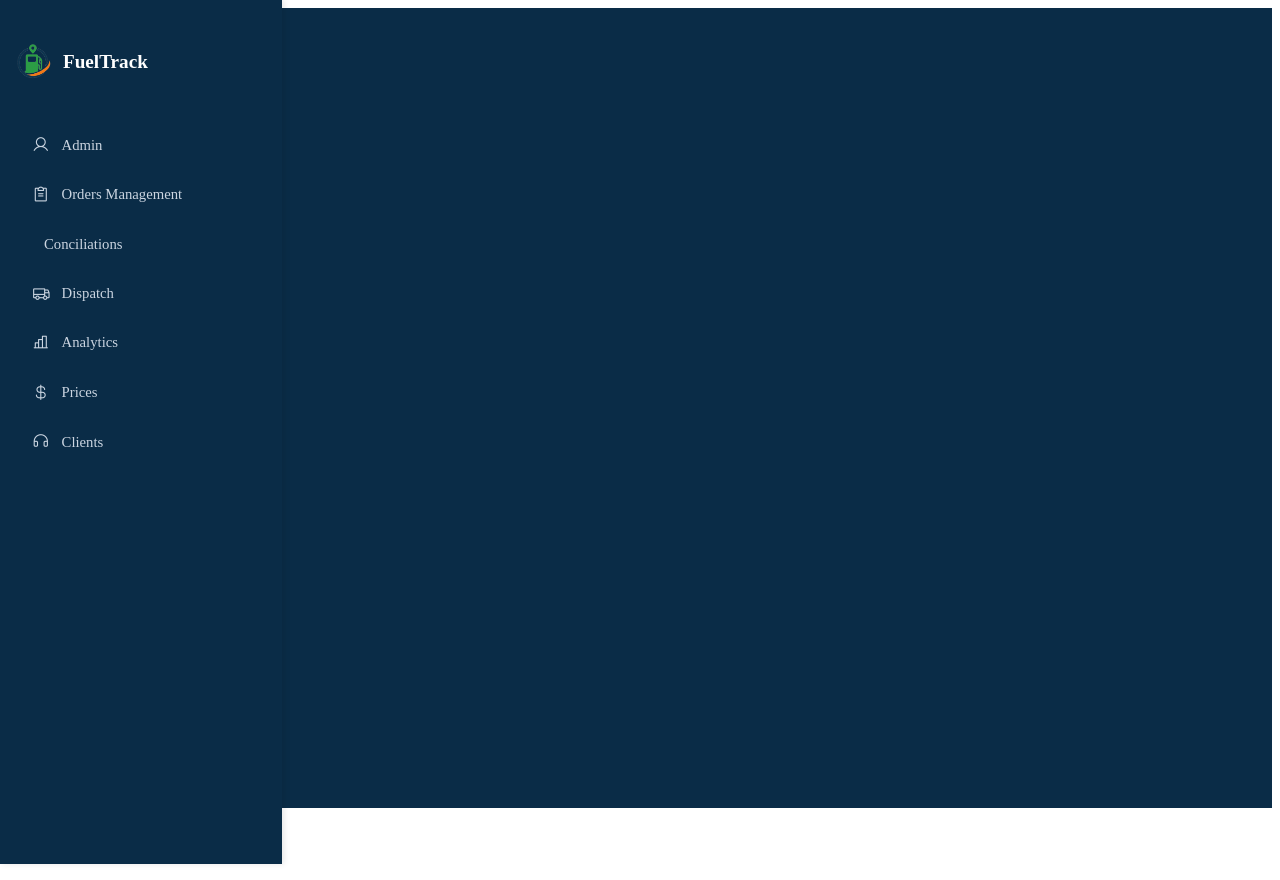
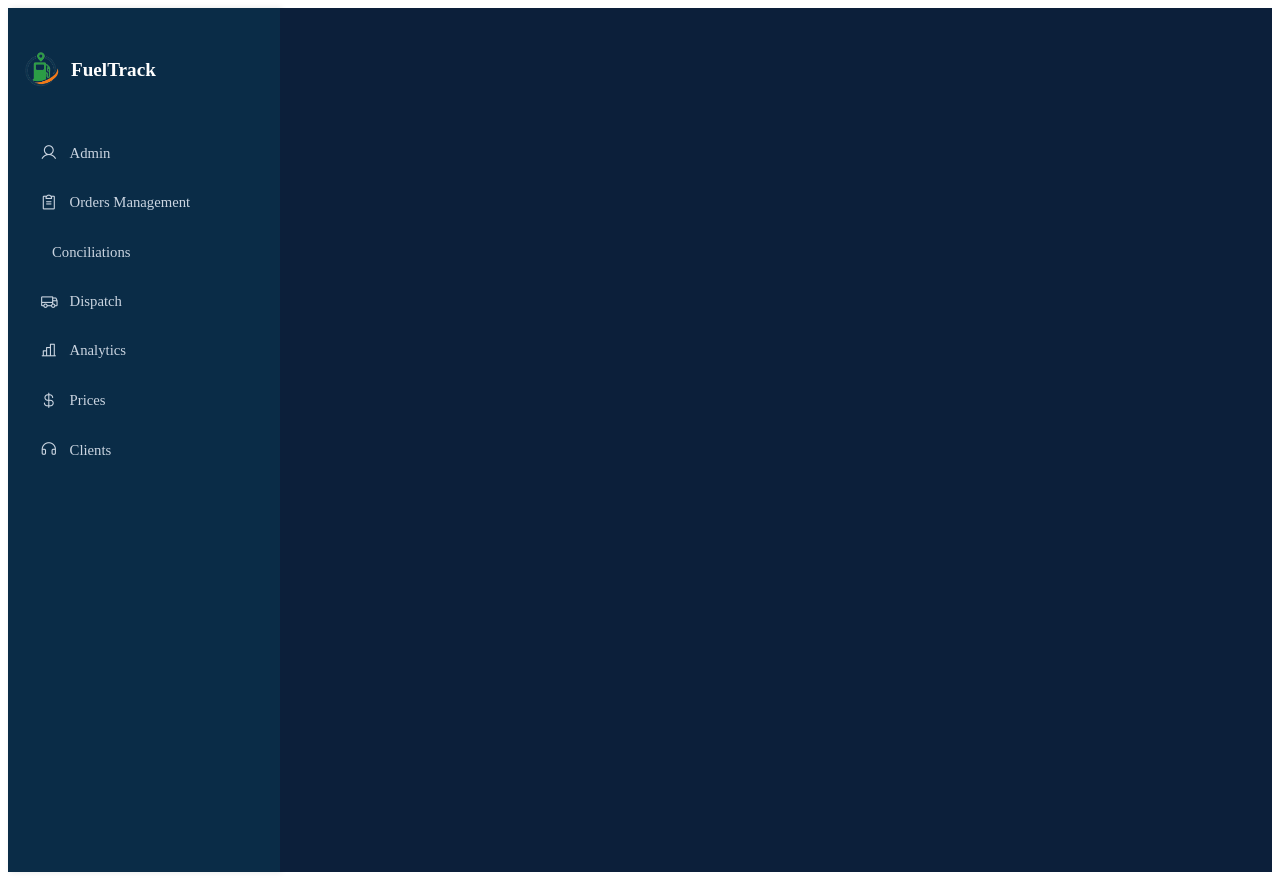
Before and after one commit to 1ASI0730-2510-4374-G3-FuelTrack/Fornted, a Vue app: page /supplier in a window 1280 px wide. Before the commit the page ends 816 px from the top, so only its background shows below. Built offline with nearby package versions, Linux system fonts and the light colour scheme.

Commit message:
feat(supplier): add login logic, dashboard layout, routing and sidebar component

```diff
--- a/db.json
+++ b/db.json
@@ -1318,6 +1318,24 @@
           "total": "S/ 520000000000.00"
         }
       ]
+    },
+    {
+      "id": 1747150985227,
+      "created": "2025-05-13",
+      "user": "Bryan Espejo ",
+      "terminal": "Callao",
+      "amount": "S/ 5200.00",
+      "orderId": "d_sdut7ijk4m",
+      "status": "Requested",
+      "products": [
+        {
+          "product": "GLP",
+          "quantity": 1000,
+          "unit": "gal",
+          "price": "5.20",
+          "total": "S/ 5200.00"
+        }
+      ]
     }
   ],
   "terminals": [
@@ -1342,12 +1360,14 @@
     {
       "id": 1,
       "name": "Sebastián Rosas",
-      "email": "sebastian@fueltrack.com"
+      "email": "sebastian@fueltrack.com",
+      "password": "123456"
     },
     {
       "id": 2,
       "name": "Lucía Mejía",
-      "email": "lucia@fueltrack.com"
+      "email": "lucia@fueltrack.com",
+      "password": "abc123"
     }
   ],
   "providers": [
@@ -1416,5 +1436,14 @@
       "quantity": 1200,
       "status": "En ruta"
     }
+  ],
+  "suppliers": [
+    {
+      "id": 1,
+      "ruc": "20123456789",
+      "name": "PetroPerú S.A.",
+      "email": "proveedor@fueltrack.com",
+      "password": "admin123"
+    }
   ]
 }
--- a/src/components/shared/SidebarSupplier.vue
+++ b/src/components/shared/SidebarSupplier.vue
@@ -1,5 +1,5 @@
 <template>
-  <aside class="sidebar">
+  <aside class="sidebar-supplier">
     <div class="logo-block">
       <img src="/img/logo.png" alt="FuelTrack Logo" class="sidebar-logo" />
       <h3 class="sidebar-title">FuelTrack</h3>
@@ -12,7 +12,8 @@
       <li><router-link to="/supplier/dispatch" class="sidebar-link" active-class="active"><i class="ph ph-truck"></i> Dispatch</router-link></li>
       <li><router-link to="/supplier/analytics" class="sidebar-link" active-class="active"><i class="ph ph-chart-bar"></i> Analytics</router-link></li>
       <li><router-link to="/supplier/prices" class="sidebar-link" active-class="active"><i class="ph ph-currency-dollar"></i> Prices</router-link></li>
-      <li><router-link to="/supplier/clients" class="sidebar-link" active-class="active"><i class="ph ph-headphones"></i> Clients</router-link></li></ul>
+      <li><router-link to="/supplier/clients" class="sidebar-link" active-class="active"><i class="ph ph-headphones"></i> Clients</router-link></li>
+    </ul>
   </aside>
 </template>
 
@@ -21,19 +22,18 @@ export default {
   name: 'SidebarSupplier'
 }
 </script>
+
 <style scoped>
-.sidebar {
+.sidebar-supplier {
   background-color: #0A2C47;
   color: #ffffff;
-  width: 250px;
+  width: 240px;
   min-height: 100vh;
   padding: 2rem 1rem;
   display: flex;
   flex-direction: column;
   box-shadow: 2px 0 6px rgba(0, 0, 0, 0.1);
-  position: fixed;
-  top: 0;
-  left: 0;
+  /* position: fixed;  <-- Eliminado */
 }
 
 .logo-block {
--- a/src/pages/supplier/DashboardSupplier.vue
+++ b/src/pages/supplier/DashboardSupplier.vue
@@ -25,9 +25,17 @@ export default {
   background-color: #0A2C47;
 }
 
+/* Asegúrate que Sidebar tenga ancho fijo */
+.sidebar-supplier {
+  width: 240px;
+  flex-shrink: 0;
+}
+
+/* Contenido principal ocupa el resto */
 .main-content {
   flex: 1;
   padding: 2rem;
   overflow-y: auto;
+  background-color: #0C1F3A;
 }
 </style>
--- a/src/services/authService.js
+++ b/src/services/authService.js
@@ -1,29 +1,29 @@
 // src/domains/shared/services/authService.js
 
-import axios from 'axios'
+import axios from 'axios';
 
-const API_URL = 'http://localhost:3001'
+const API_URL = 'http://localhost:3000';
 
 /**
- * Login para clientes
- * @param {string} email
- * @param {string} password
+ * Realiza el login de un cliente a través del email y password.
+ * @param {string} email - Correo electrónico del cliente.
+ * @param {string} password - Contraseña del cliente.
  * @returns {Promise<{ success: boolean, user?: object, message?: string }>}
  */
 export async function loginClient(email, password) {
     try {
-        const response = await axios.get(`${API_URL}/clients`, {
+        const { data } = await axios.get(`${API_URL}/clients`, {
             params: { email, password }
-        })
+        });
 
-        if (response.data.length > 0) {
-            return { success: true, user: response.data[0] }
+        if (data.length > 0) {
+            return { success: true, user: data[0] };
         }
 
-        return { success: false, message: 'Credenciales inválidas para cliente.' }
+        return { success: false, message: 'Credenciales inválidas para cliente.' };
     } catch (error) {
-        console.error('Error en loginClient:', error)
-        return { success: false, message: 'Error del servidor.' }
+        console.error('[loginClient] Error:', error);
+        return { success: false, message: 'Error del servidor.' };
     }
 }
 
```
Also changed, not shown: src/router/index.js (+8 -7 lines).
